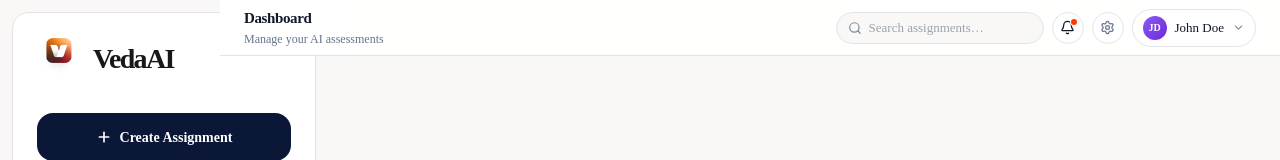
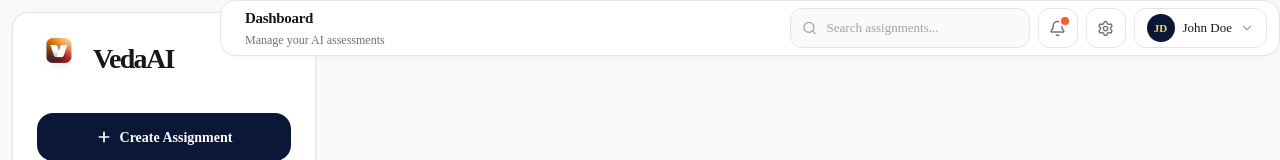
Before and after one commit to prxshant07/VedaAi, a Next.js app in the folder frontend/: page / in a window 1280 px wide. Shown: the top 160 px of the page. Built offline with nearby package versions, Linux system fonts and the light colour scheme; no server answers.

Commit message:
topbar layout matched to figma style

```diff
--- a/frontend/src/components/layout/topbar.tsx
+++ b/frontend/src/components/layout/topbar.tsx
@@ -1,6 +1,12 @@
 'use client'
 
-import { Bell, Search, Settings, ChevronDown } from 'lucide-react'
+import {
+  Bell,
+  Search,
+  Settings,
+  ChevronDown,
+} from 'lucide-react'
+
 import { useState } from 'react'
 
 interface TopbarProps {
@@ -8,21 +14,60 @@ interface TopbarProps {
   pageSubtitle?: string
 }
 
-export function Topbar({ pageTitle, pageSubtitle }: TopbarProps) {
+export function Topbar({
+  pageTitle,
+  pageSubtitle,
+}: TopbarProps) {
   const [search, setSearch] = useState('')
 
   return (
-    <header className="sticky top-0 z-40 flex h-14 items-center justify-between border-b border-border bg-white/90 backdrop-blur-xl px-6">
+    <header className="w-full">
+
+      <div
+        className="
+          mx-auto
+          flex
+          h-14
+          max-w-[1100px]
+          items-center
+          justify-between
+          rounded-2xl
+          border
+          border-zinc-200
+          bg-white
+          pl-6
+          pr-3
+          shadow-[0_1px_2px_rgba(0,0,0,0.03)]
+        "
+      >
 
         {/* Left */}
-      <div>
+        <div className="min-w-0">
           {pageTitle && (
-          <h1 className="text-[15px] font-semibold text-[hsl(222,47%,11%)] tracking-tight">
+            <h1
+              className="
+                truncate
+                text-[15px]
+                font-semibold
+                tracking-[-0.02em]
+                text-zinc-900
+              "
+            >
               {pageTitle}
             </h1>
           )}
+
           {pageSubtitle && (
-          <p className="text-[12px] text-[hsl(215,16%,47%)]">{pageSubtitle}</p>
+            <p
+              className="
+                mt-0.5
+                truncate
+                text-[12px]
+                text-zinc-500
+              "
+            >
+              {pageSubtitle}
+            </p>
           )}
         </div>
 
@@ -31,36 +76,159 @@ export function Topbar({ pageTitle, pageSubtitle }: TopbarProps) {
 
           {/* Search */}
           <div className="relative hidden md:flex">
-          <Search size={14} className="absolute left-3 top-1/2 -translate-y-1/2 text-[hsl(215,16%,55%)]" />
+
+            <Search
+              size={15}
+              className="
+                absolute
+                left-3
+                top-1/2
+                -translate-y-1/2
+                text-zinc-400
+              "
+            />
+
             <input
               type="text"
               value={search}
-            onChange={(e) => setSearch(e.target.value)}
-            placeholder="Search assignments…"
-            className="h-8 w-52 rounded-lg border border-border bg-[hsl(48,20%,97%)] pl-8 pr-3 text-[13px] outline-none transition-all focus:border-[hsl(222,47%,11%)]/30 focus:bg-white focus:ring-2 focus:ring-[hsl(222,47%,11%)]/8"
+              onChange={(e) =>
+                setSearch(e.target.value)
+              }
+              placeholder="Search assignments..."
+              className="
+                h-10
+                w-60
+                rounded-xl
+                border
+                border-zinc-200
+                bg-zinc-50
+                pl-9
+                pr-4
+                text-[13px]
+                text-zinc-700
+                outline-none
+                transition-all
+                placeholder:text-zinc-400
+                focus:border-zinc-300
+                focus:bg-white
+                focus:ring-4
+                focus:ring-zinc-100
+              "
             />
           </div>
 
           {/* Notifications */}
-        <button className="relative flex h-8 w-8 items-center justify-center rounded-lg border border-border bg-white transition-colors hover:bg-[hsl(48,20%,96%)]">
-          <Bell size={15} className="text-[hsl(222,47%,11%)]" />
-          <span className="absolute right-1.5 top-1.5 h-1.5 w-1.5 rounded-full bg-[hsl(14,100%,50%)] ring-1 ring-white" />
+          <button
+            className="
+              relative
+              flex
+              h-10
+              w-10
+              items-center
+              justify-center
+              rounded-xl
+              border
+              border-zinc-200
+              bg-white
+              text-zinc-500
+              transition-all
+              hover:bg-zinc-100
+              hover:text-zinc-900
+            "
+          >
+            <Bell size={17} />
+
+            <span
+              className="
+                absolute
+                right-2
+                top-2
+                h-2
+                w-2
+                rounded-full
+                bg-[#FF5A36]
+                ring-2
+                ring-white
+              "
+            />
           </button>
 
           {/* Settings */}
-        <button className="flex h-8 w-8 items-center justify-center rounded-lg border border-border bg-white transition-colors hover:bg-[hsl(48,20%,96%)]">
-          <Settings size={15} className="text-[hsl(215,16%,47%)]" />
+          <button
+            className="
+              flex
+              h-10
+              w-10
+              items-center
+              justify-center
+              rounded-xl
+              border
+              border-zinc-200
+              bg-white
+              text-zinc-500
+              transition-all
+              hover:bg-zinc-100
+              hover:text-zinc-900
+            "
+          >
+            <Settings size={17} />
           </button>
 
           {/* Profile */}
-        <button className="flex items-center gap-2 rounded-lg border border-border bg-white px-2.5 py-1.5 transition-colors hover:bg-[hsl(48,20%,96%)]">
-          <div className="flex h-6 w-6 items-center justify-center rounded-full bg-gradient-to-br from-violet-500 to-violet-700 text-[10px] font-bold text-white">
+          <button
+            className="
+              flex
+              h-10
+              items-center
+              gap-2
+              rounded-xl
+              border
+              border-zinc-200
+              bg-white
+              px-3
+              transition-all
+              hover:bg-zinc-100
+            "
+          >
+
+            {/* Avatar */}
+            <div
+              className="
+                flex
+                h-7
+                w-7
+                items-center
+                justify-center
+                rounded-full
+                bg-[#0B1736]
+                text-[11px]
+                font-semibold
+                text-[#FFD84D]
+              "
+            >
               JD
             </div>
-          <span className="hidden text-[13px] font-medium text-[hsl(222,47%,11%)] lg:block">John Doe</span>
-          <ChevronDown size={13} className="text-[hsl(215,16%,55%)]" />
+
+            {/* Name */}
+            <span
+              className="
+                hidden
+                text-[13px]
+                font-medium
+                text-zinc-900
+                lg:block
+              "
+            >
+              John Doe
+            </span>
+
+            <ChevronDown
+              size={14}
+              className="text-zinc-400"
+            />
           </button>
 
+        </div>
       </div>
     </header>
   )
```
Lines whose indentation alone changed are shown as unchanged.
